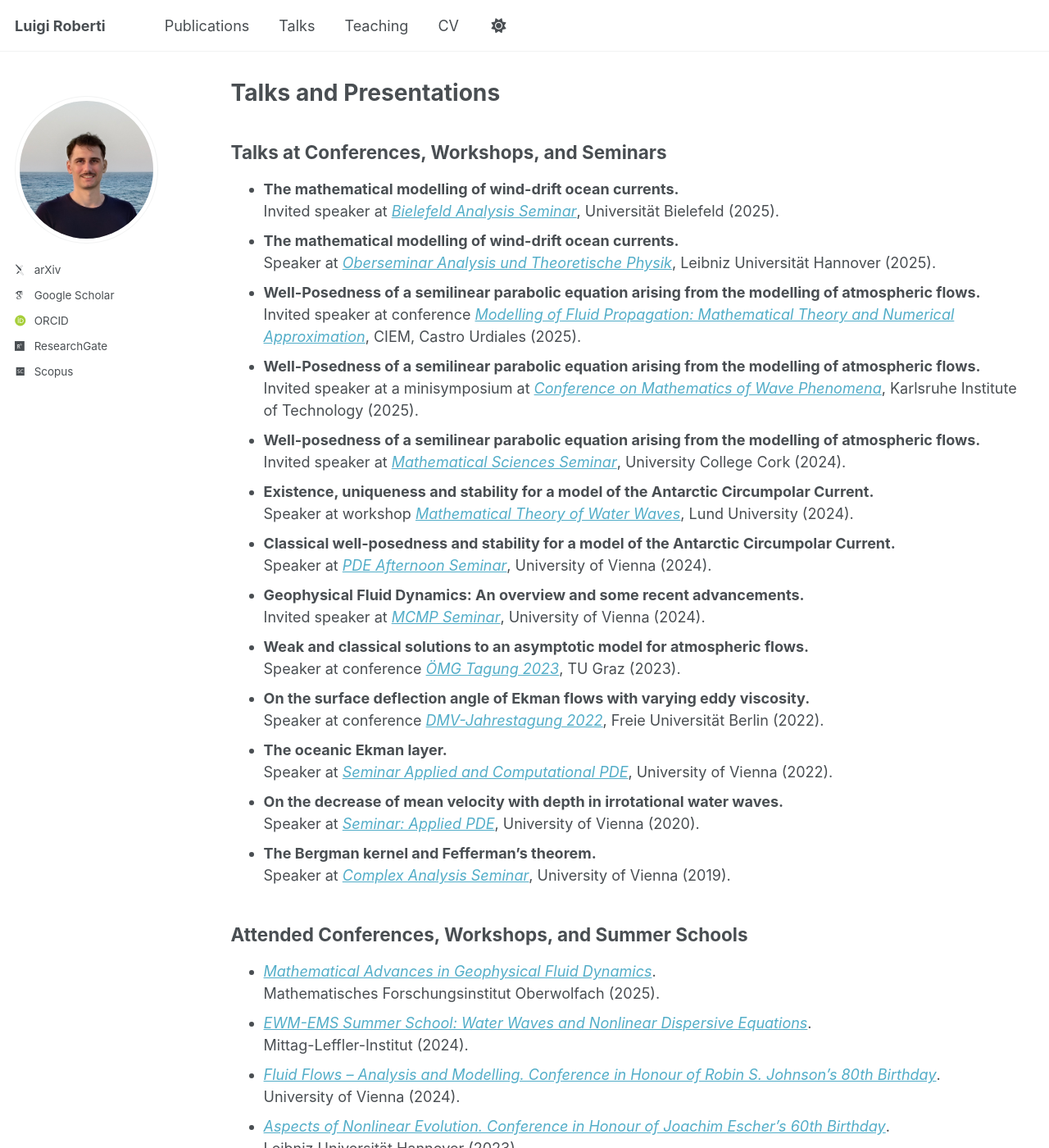
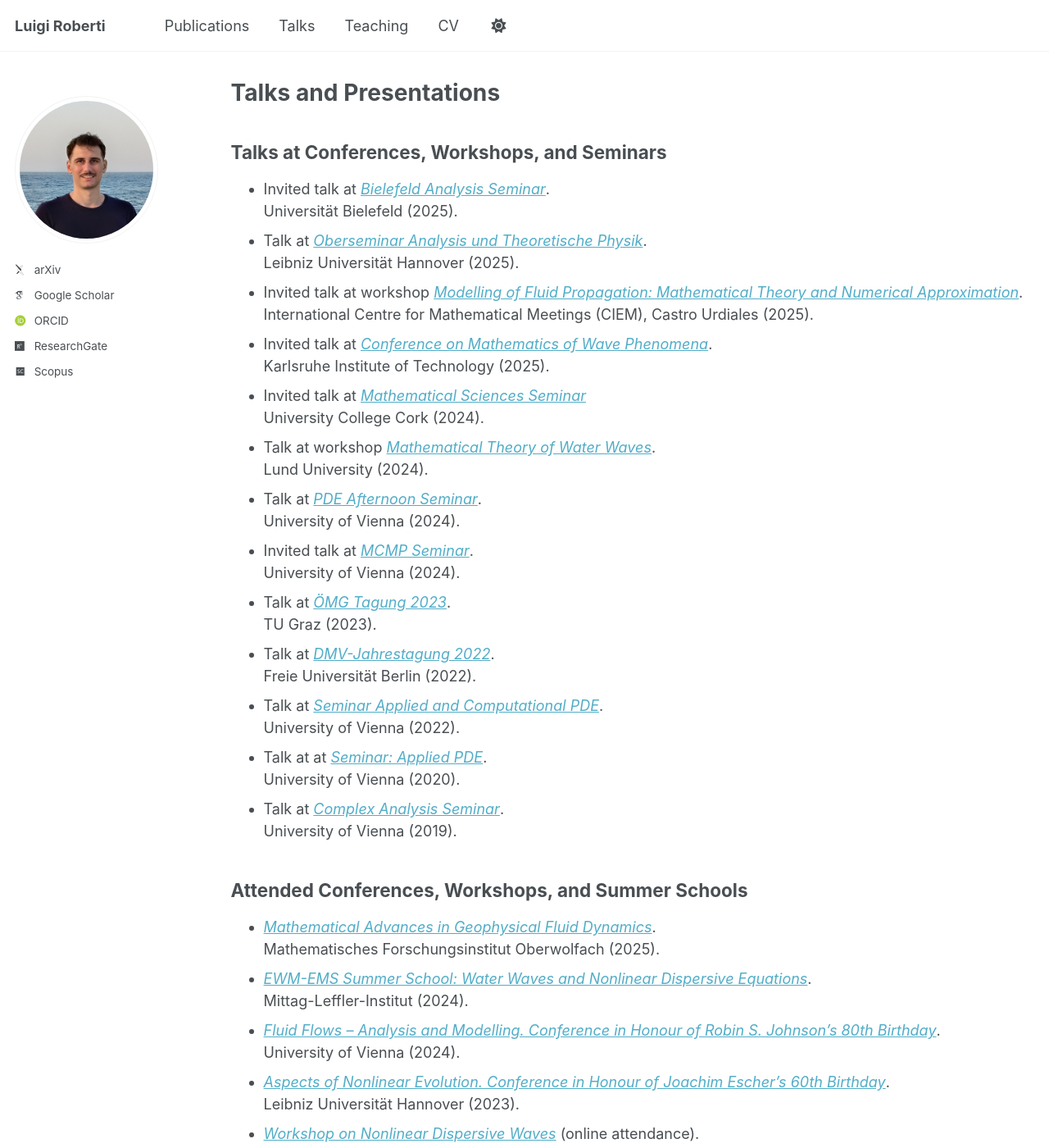
Before and after one commit to luigi-roberti/luigi-roberti.github.io, a Jekyll site: the page built from _pages/talks.md, in a window 1280 px wide and 1400 px high. Shown: the whole window at 82% size. Built offline with Jekyll 4.4.1, drawn with Linux system fonts in a browser that asks for light colours; some web fonts are replaced; a script that is not in the unit is left out.

Commit message:
Update talks.md

```diff
--- a/_pages/talks.md
+++ b/_pages/talks.md
@@ -7,32 +7,32 @@ author_profile: true
 
 Talks at Conferences, Workshops, and Seminars
 ------
-* <b>The mathematical modelling of wind-drift ocean currents.</b><br />
-Invited speaker at [<i>Bielefeld Analysis Seminar</i>](https://www.math.uni-bielefeld.de/~glogic/bielefeld_analysis_seminar.html){:target="_blank",rel="noopener"}, Universität Bielefeld (2025).
-* <b>The mathematical modelling of wind-drift ocean currents.</b><br />
-Speaker at [<i>Oberseminar Analysis und Theoretische Physik</i>](https://www.ifam.uni-hannover.de/de/forschung/angewandte-analysis/os-analysis-und-theoretische-physik){:target="_blank",rel="noopener"}, Leibniz Universität Hannover (2025).
-* <b>Well-Posedness of a semilinear parabolic equation arising from the modelling of atmospheric flows.</b><br />
-Invited speaker at conference [<i>Modelling of Fluid Propagation: Mathematical Theory and Numerical Approximation</i>](https://www.ciem.unican.es/modelling-of-fluid-propagation-mathematical-theory-and-numerical-approximation/){:target="_blank",rel="noopener"}, CIEM, Castro Urdiales (2025).
-* <b>Well-Posedness of a semilinear parabolic equation arising from the modelling of atmospheric flows.</b><br />
-Invited speaker at a minisymposium at [<i>Conference on Mathematics of Wave Phenomena</i>](https://conference25.waves.kit.edu){:target="_blank",rel="noopener"}, Karlsruhe Institute of Technology (2025).
-* <b>Well-posedness of a semilinear parabolic equation arising from the modelling of atmospheric flows.</b><br />
-Invited speaker at [<i>Mathematical Sciences Seminar</i>](https://www.ucc.ie/en/matsci/events/pasteventsarchive/somsseminarseries2024-25/){:target="_blank",rel="noopener"}, University College Cork (2024).
-* <b>Existence, uniqueness and stability for a model of the Antarctic Circumpolar Current.</b><br />
-Speaker at workshop [<i>Mathematical Theory of Water Waves</i>](https://www.maths.lu.se/kalendarium/?L=2&evenemang=workshop-mathematical-theory-water-waves){:target="_blank",rel="noopener"}, Lund University (2024).
-* <b>Classical well-posedness and stability for a model of the Antarctic Circumpolar Current.</b><br />
-Speaker at [<i>PDE Afternoon Seminar</i>](https://sfb65.univie.ac.at/#!/public/events/pde_afternoon/){:target="_blank",rel="noopener"}, University of Vienna (2024).
-* <b>Geophysical Fluid Dynamics: An overview and some recent advancements.</b><br />
-Invited speaker at [<i>MCMP Seminar</i>](https://mcmp.univie.ac.at/events/){:target="_blank",rel="noopener"}, University of Vienna (2024).
-* <b>Weak and classical solutions to an asymptotic model for atmospheric flows.</b><br />
-Speaker at conference [<i>ÖMG Tagung 2023</i>](https://imsc.uni-graz.at/oemg-tagung-2023/index.html){:target="_blank",rel="noopener"}, TU Graz (2023).
-* <b>On the surface deflection angle of Ekman flows with varying eddy viscosity.</b><br />
-Speaker at conference [<i>DMV-Jahrestagung 2022</i>](https://www.mi.fu-berlin.de/dmv2022/Willkommen/index.html){:target="_blank",rel="noopener"}, Freie Universität Berlin (2022).
-* <b>The oceanic Ekman layer.</b><br />
-Speaker at [<i>Seminar Applied and Computational PDE</i>](https://ufind.univie.ac.at/en/course.html?lv=250090&semester=2021W){:target="_blank",rel="noopener"}, University of Vienna (2022).
-* <b>On the decrease of mean velocity with depth in irrotational water waves.</b><br />
-Speaker at [<i>Seminar: Applied PDE</i>](https://ufind.univie.ac.at/en/course.html?lv=442507&semester=2020S){:target="_blank",rel="noopener"}, University of Vienna (2020).
-* <b>The Bergman kernel and Fefferman’s theorem.</b><br />
-Speaker at [<i>Complex Analysis Seminar</i>](https://ufind.univie.ac.at/de/course.html?lv=250086&semester=2019S){:target="_blank",rel="noopener"}, University of Vienna (2019).
+* Invited talk at [<i>Bielefeld Analysis Seminar</i>](https://www.math.uni-bielefeld.de/~glogic/bielefeld_analysis_seminar.html){:target="_blank",rel="noopener"}.<br />
+Universität Bielefeld (2025).
+* Talk at [<i>Oberseminar Analysis und Theoretische Physik</i>](https://www.ifam.uni-hannover.de/de/forschung/angewandte-analysis/os-analysis-und-theoretische-physik){:target="_blank",rel="noopener"}.<br />
+Leibniz Universität Hannover (2025).
+* Invited talk at workshop [<i>Modelling of Fluid Propagation: Mathematical Theory and Numerical Approximation</i>](https://www.ciem.unican.es/modelling-of-fluid-propagation-mathematical-theory-and-numerical-approximation/){:target="_blank",rel="noopener"}.<br />
+International Centre for Mathematical Meetings (CIEM), Castro Urdiales (2025).
+* Invited talk at [<i>Conference on Mathematics of Wave Phenomena</i>](https://conference25.waves.kit.edu){:target="_blank",rel="noopener"}.<br />
+Karlsruhe Institute of Technology (2025).
+* Invited talk at [<i>Mathematical Sciences Seminar</i>](https://www.ucc.ie/en/matsci/events/pasteventsarchive/somsseminarseries2024-25/){:target="_blank",rel="noopener"}<br />
+University College Cork (2024).
+* Talk at workshop [<i>Mathematical Theory of Water Waves</i>](https://www.maths.lu.se/kalendarium/?L=2&evenemang=workshop-mathematical-theory-water-waves){:target="_blank",rel="noopener"}.<br />
+Lund University (2024).
+* Talk at [<i>PDE Afternoon Seminar</i>](https://sfb65.univie.ac.at/#!/public/events/pde_afternoon/){:target="_blank",rel="noopener"}.<br />
+University of Vienna (2024).
+* Invited talk at [<i>MCMP Seminar</i>](https://mcmp.univie.ac.at/events/){:target="_blank",rel="noopener"}.<br />
+University of Vienna (2024).
+* Talk at [<i>ÖMG Tagung 2023</i>](https://imsc.uni-graz.at/oemg-tagung-2023/index.html){:target="_blank",rel="noopener"}.<br />
+TU Graz (2023).
+* Talk at [<i>DMV-Jahrestagung 2022</i>](https://www.mi.fu-berlin.de/dmv2022/Willkommen/index.html){:target="_blank",rel="noopener"}.<br />
+Freie Universität Berlin (2022).
+* Talk at [<i>Seminar Applied and Computational PDE</i>](https://ufind.univie.ac.at/en/course.html?lv=250090&semester=2021W){:target="_blank",rel="noopener"}.<br />
+University of Vienna (2022).
+* Talk at at [<i>Seminar: Applied PDE</i>](https://ufind.univie.ac.at/en/course.html?lv=442507&semester=2020S){:target="_blank",rel="noopener"}.<br />
+University of Vienna (2020).
+* Talk at [<i>Complex Analysis Seminar</i>](https://ufind.univie.ac.at/de/course.html?lv=250086&semester=2019S){:target="_blank",rel="noopener"}.<br />
+University of Vienna (2019).
 
 Attended Conferences, Workshops, and Summer Schools
 ------
```
